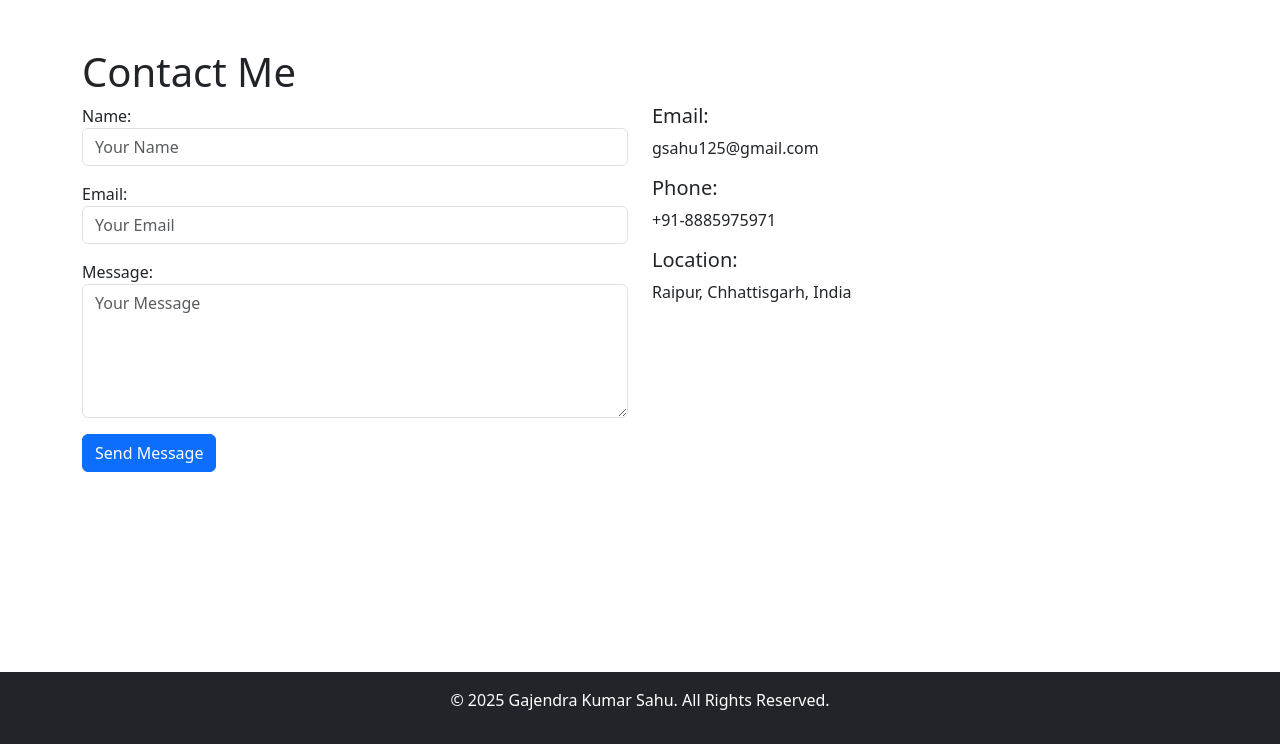
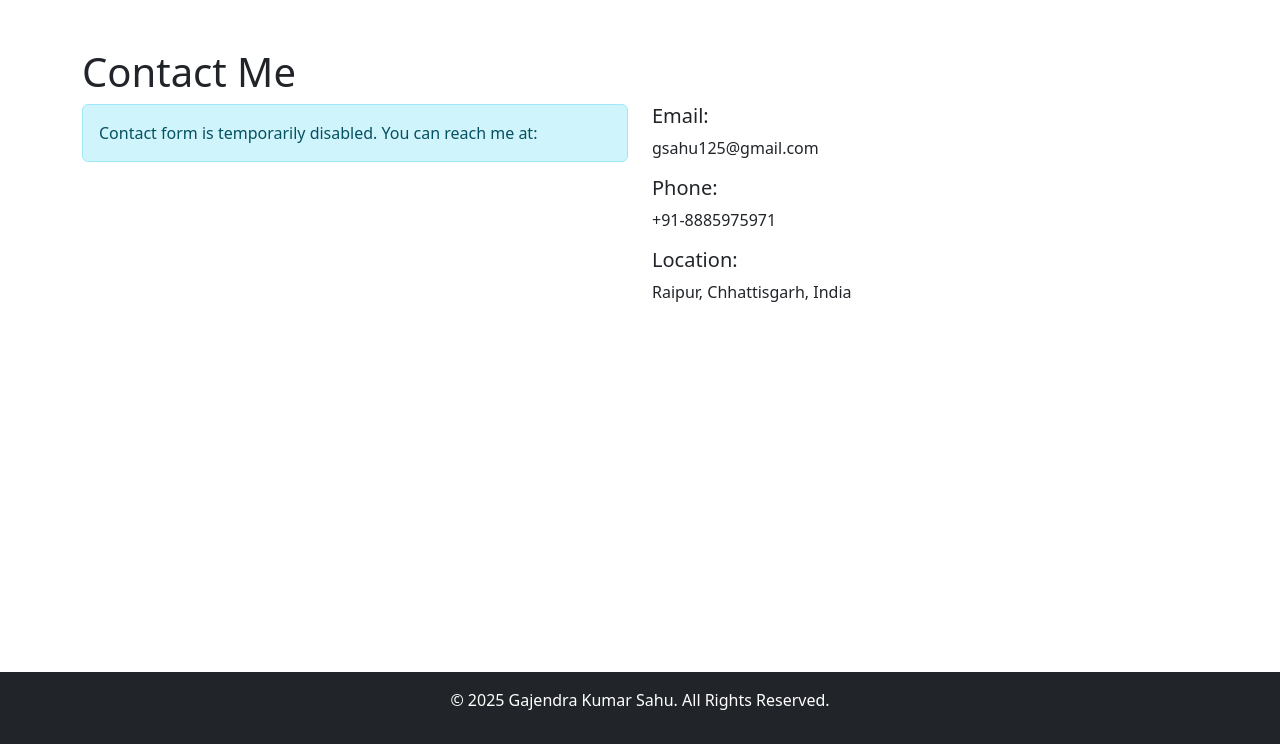
Before and after one commit to gsahu125/portfolio, a Django app: template portfolio/templates/contact.html in a window 1280 px wide. Shown: the part 56-800 px from the top of the page. Run offline with Django 4.2, Linux system fonts and the light colour scheme; the template is opened without the code that fills it: values that come from a table or form of the project are taken from there, others are empty.

Commit message:
dynamic code remove

```diff
--- a/main/urls.py
+++ b/main/urls.py
@@ -4,7 +4,6 @@ from . import views
 
 urlpatterns = [
     # setup routes for admin
-    # path("admin/", admin.site.urls),
     # include app level urls here
     path("", include("portfolio.urls")),
 
--- a/portfolio/forms.py
+++ b/portfolio/forms.py
@@ -1,12 +1,12 @@
-from django import forms
-from .models import ContactQuery
+# from django import forms
+# from .models import ContactQuery
 
-class ContactForm(forms.ModelForm):
-    class Meta:
-        model = ContactQuery
-        fields = ['name', 'email', 'message']
-        widgets = {
-            'name': forms.TextInput(attrs={'class': 'form-control', 'placeholder': 'Your Name'}),
-            'email': forms.EmailInput(attrs={'class': 'form-control', 'placeholder': 'Your Email'}),
-            'message': forms.Textarea(attrs={'class': 'form-control', 'rows': 5, 'placeholder': 'Your Message'}),
-        }
+# class ContactForm(forms.ModelForm):
+#     class Meta:
+#         model = ContactQuery
+#         fields = ['name', 'email', 'message']
+#         widgets = {
+#             'name': forms.TextInput(attrs={'class': 'form-control', 'placeholder': 'Your Name'}),
+#             'email': forms.EmailInput(attrs={'class': 'form-control', 'placeholder': 'Your Email'}),
+#             'message': forms.Textarea(attrs={'class': 'form-control', 'rows': 5, 'placeholder': 'Your Message'}),
+#         }
--- a/portfolio/models.py
+++ b/portfolio/models.py
@@ -1,10 +1,10 @@
-from django.db import models
+# from django.db import models
 
-class ContactQuery(models.Model):
-    name = models.CharField(max_length=100)
-    email = models.EmailField()
-    message = models.TextField()
-    created_at = models.DateTimeField(auto_now_add=True)
+# class ContactQuery(models.Model):
+#     name = models.CharField(max_length=100)
+#     email = models.EmailField()
+#     message = models.TextField()
+#     created_at = models.DateTimeField(auto_now_add=True)
 
-    def __str__(self):
-        return self.name
+#     def __str__(self):
+#         return self.name
--- a/portfolio/templates/contact.html
+++ b/portfolio/templates/contact.html
@@ -4,7 +4,7 @@
 <h1>Contact Me</h1>
 <div class="row">
     <div class="col-md-6">
-        {% if messages %}
+        {% comment %} {% if messages %}
             {% for message in messages %}
                 <div class="alert alert-success" role="alert">
                     {{ message }}
@@ -16,7 +16,12 @@
             {% csrf_token %}
             {{ form.as_p }}
             <button type="submit" class="btn btn-primary">Send Message</button>
-        </form>
+        </form> {% endcomment %}
+
+        <div class="alert alert-info">
+            Contact form is temporarily disabled. You can reach me at:
+        </div>
+
     </div>
     <div class="col-md-6">
         <h5>Email:</h5>
--- a/portfolio/urls.py
+++ b/portfolio/urls.py
@@ -5,10 +5,10 @@ from . import views
 
 urlpatterns = [
     # setup routes for admin
-    path("admin/", admin.site.urls),
+    # path("admin/", admin.site.urls),
     path('', views.home, name='home'),
     path('about/', views.about, name='about'),
     path('projects/', views.projects, name='projects'),
     path('experience/', views.experience, name='experience'),
-    path('contact/', views.contact_view, name='contact'),
+    # path('contact/', views.contact_view, name='contact'),
 ]
```
Also changed, not shown: portfolio/settings.py (+24 -21 lines), portfolio/views.py (+13 -13 lines), main/migrations/__init__.py (deleted), portfolio/migrations/0001_initial.py (deleted).
